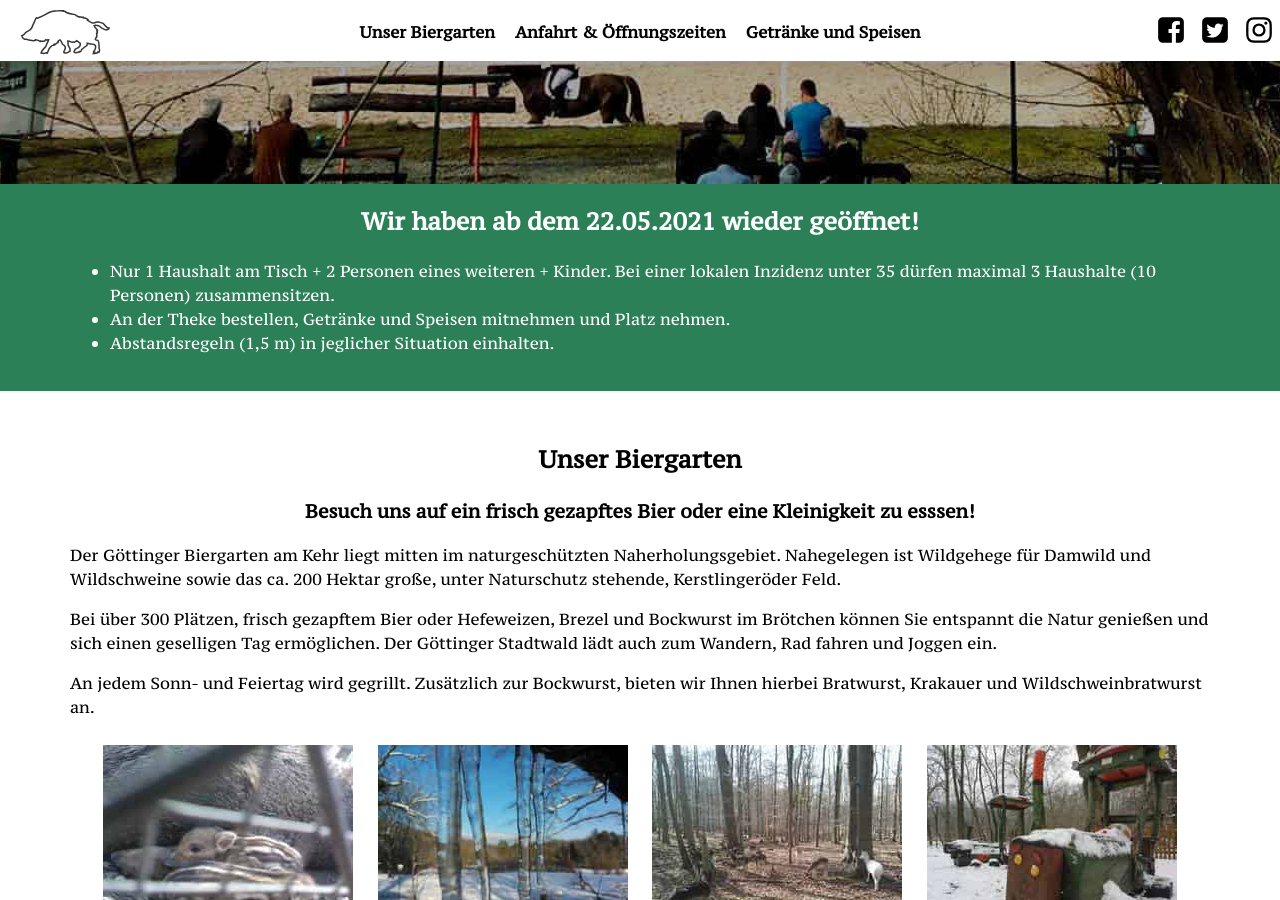
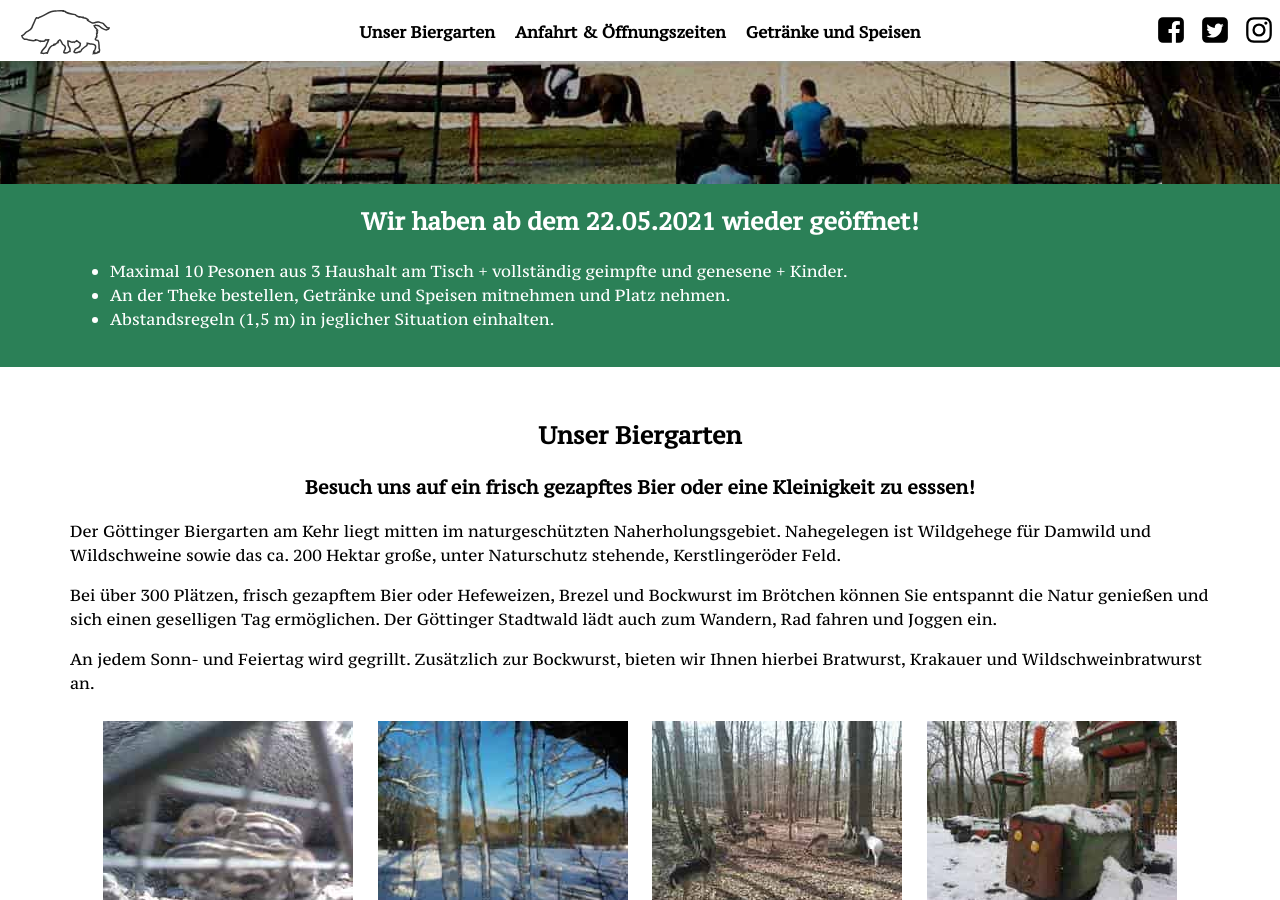
Before and after one commit to versable/kehr-website, a Jekyll site: the page built from index.html, in a window 1280 px wide and 900 px high, scrolled down 326 px. Built offline with Jekyll 4.4.1, drawn with Linux system fonts in a browser that asks for light colours.

Commit message:
Update Corona rules; remove zfs snapshots

```diff
--- a/index.html
+++ b/index.html
@@ -18,9 +18,8 @@ layout: default
         <h2>Wir haben ab dem 22.05.2021 wieder geöffnet!</h2>
         <ul>
             <li>
-                Nur 1 Haushalt am Tisch + 2 Personen eines weiteren + Kinder.
-                Bei einer lokalen Inzidenz unter 35 dürfen maximal 3 Haushalte
-                (10 Personen) zusammensitzen.
+                Maximal 10 Pesonen aus 3 Haushalt am Tisch + vollständig
+                geimpfte und genesene + Kinder.
             </li>
             <li>
                 An der Theke bestellen, Getränke und Speisen mitnehmen und
```
Also changed, not shown: 1 other file.
